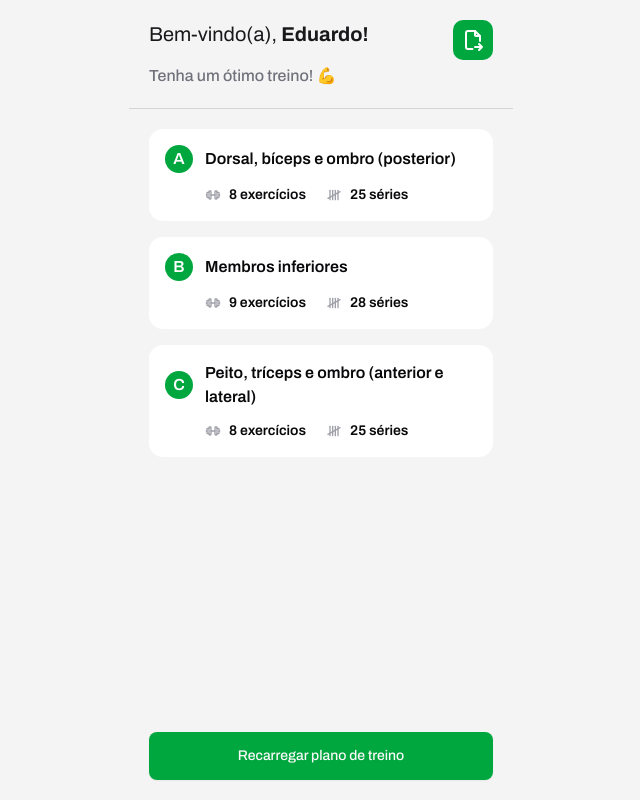
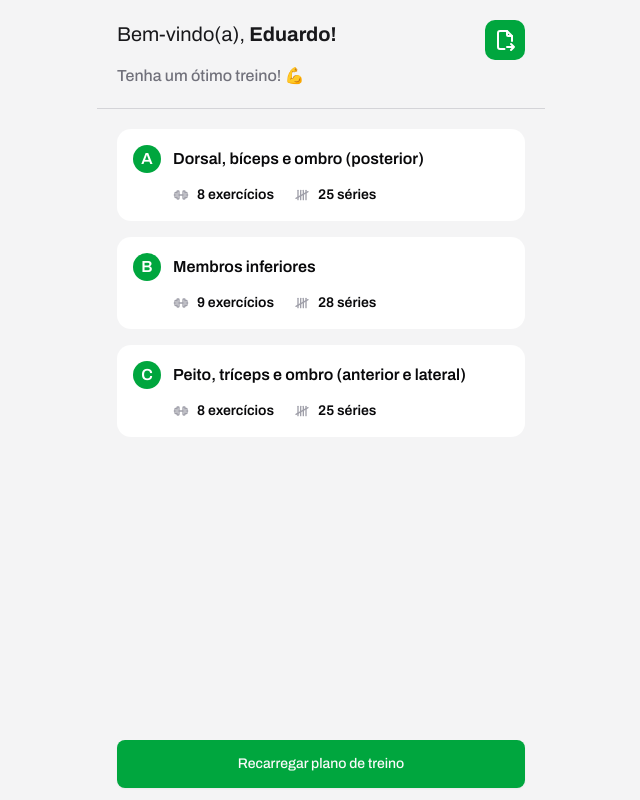
Before and after one commit to eduzrdo/gym-net, a Next.js app: page / in a window 1280 px wide. Shown: the whole page, without its empty margins (319-959 px from the left). Built offline with nearby package versions, Linux system fonts and the light colour scheme.

Commit message:
🔧 fix layout issues

```diff
--- a/src/app/[workoutId]/_components/StartWorkoutButton.tsx
+++ b/src/app/[workoutId]/_components/StartWorkoutButton.tsx
@@ -15,7 +15,7 @@ export function StartWorkoutButton({ callback }: StartWorkoutButtonProps) {
   };
 
   return (
-    <div className="flex items-center gap-5 py-3 px-5 bg-white border-t-1 border-zinc-200">
+    <div className="py-3 px-5 bg-white border-t-1 border-zinc-200">
       <Button onClick={handleClick} className="w-full">
         Começar treino
       </Button>
--- a/src/app/layout.tsx
+++ b/src/app/layout.tsx
@@ -23,7 +23,7 @@ export default function RootLayout({
     <html lang="en">
       <body className={`${archivo.className} antialiased`}>
         <WorkoutPlanContextProvider>
-          <div className="lg:max-w-sm mx-auto flex h-[100dvh]">{children}</div>
+          <div className="md:max-w-md mx-auto flex h-[100dvh]">{children}</div>
         </WorkoutPlanContextProvider>
       </body>
     </html>
--- a/src/app/page.tsx
+++ b/src/app/page.tsx
@@ -44,7 +44,7 @@ export default function Home() {
         ))}
       </div>
 
-      <div className="p-5">
+      <div className="py-3 px-5">
         {showConfirmUpdateWorkoutPlanButton ? (
           <Button
             onClick={handleUpdateWorkoutPlan}
```
